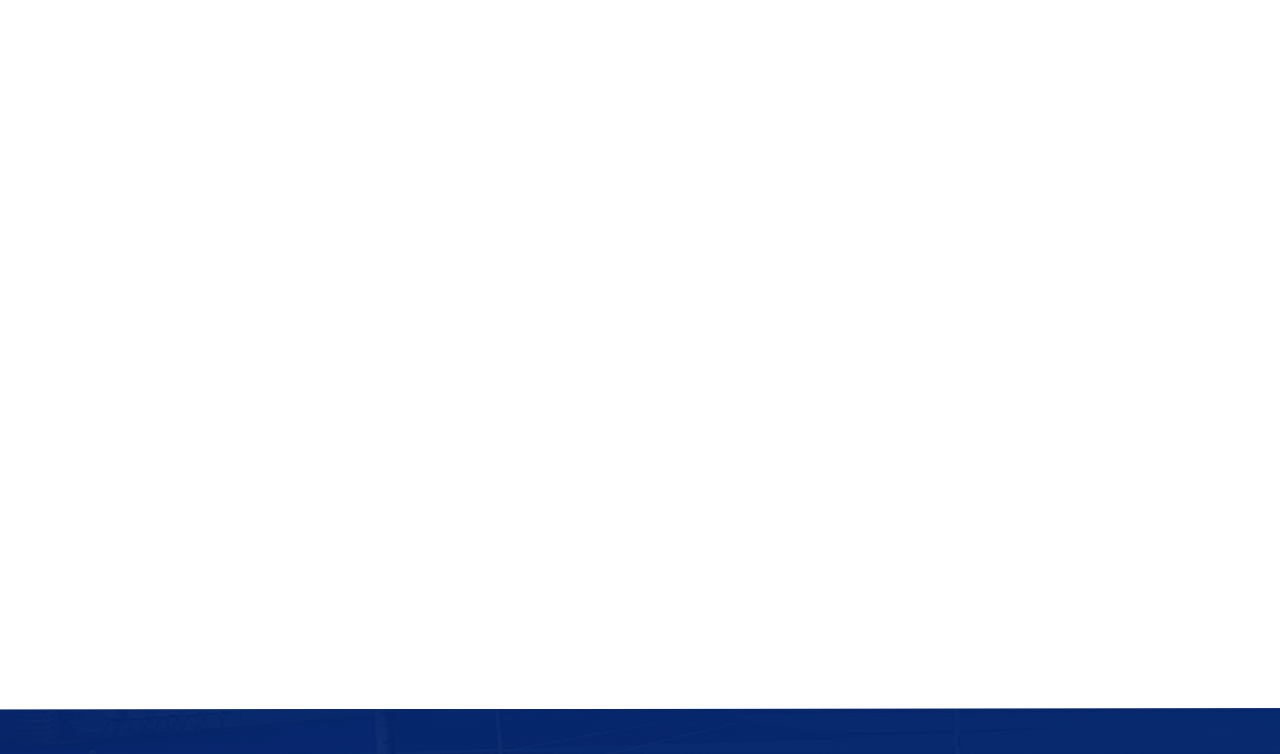
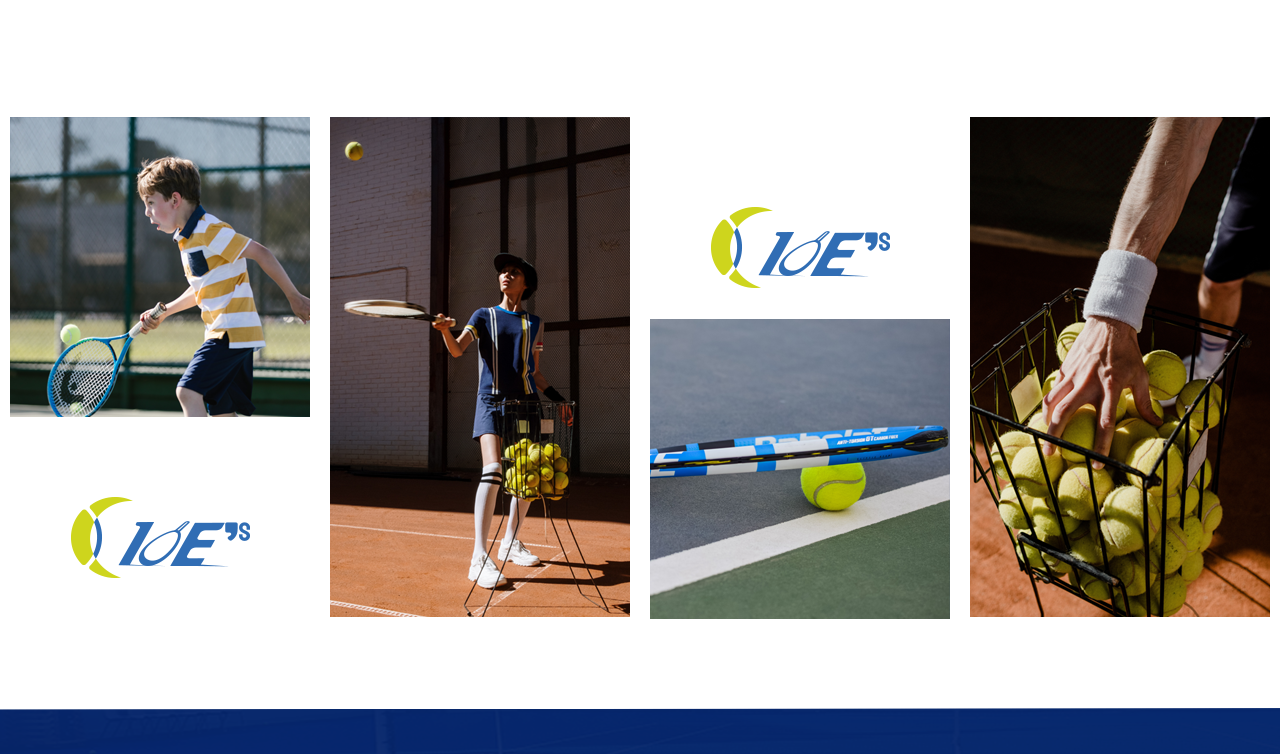
Before and after one commit to sunghoon0110/sub3, a plain HTML site: page index.html in a window 1280 px wide. Shown: the part 2813-3567 px from the top of the page. Drawn offline with Linux system fonts and the light colour scheme.

Commit message:
Update index.html

```diff
--- a/index.html
+++ b/index.html
@@ -104,10 +104,10 @@
  <!--page3-->
 <div id="j">
     <ul>
-        <li><img src="../sub3 Academy/images/le1.png" alt=""></li>
-        <li><img src="../sub3 Academy/images/le2.png" alt=""></li>
-        <li><img src="../sub3 Academy/images/le3.png" alt=""></li>
-        <li><img src="../sub3 Academy/images/le4.png" alt=""></li>
+        <li><img src="images/le1.png" alt=""></li>
+        <li><img src="images/le2.png" alt=""></li>
+        <li><img src="images/le3.png" alt=""></li>
+        <li><img src="images/le4.png" alt=""></li>
     </ul>
 </div>
  <!--page3-->
```
